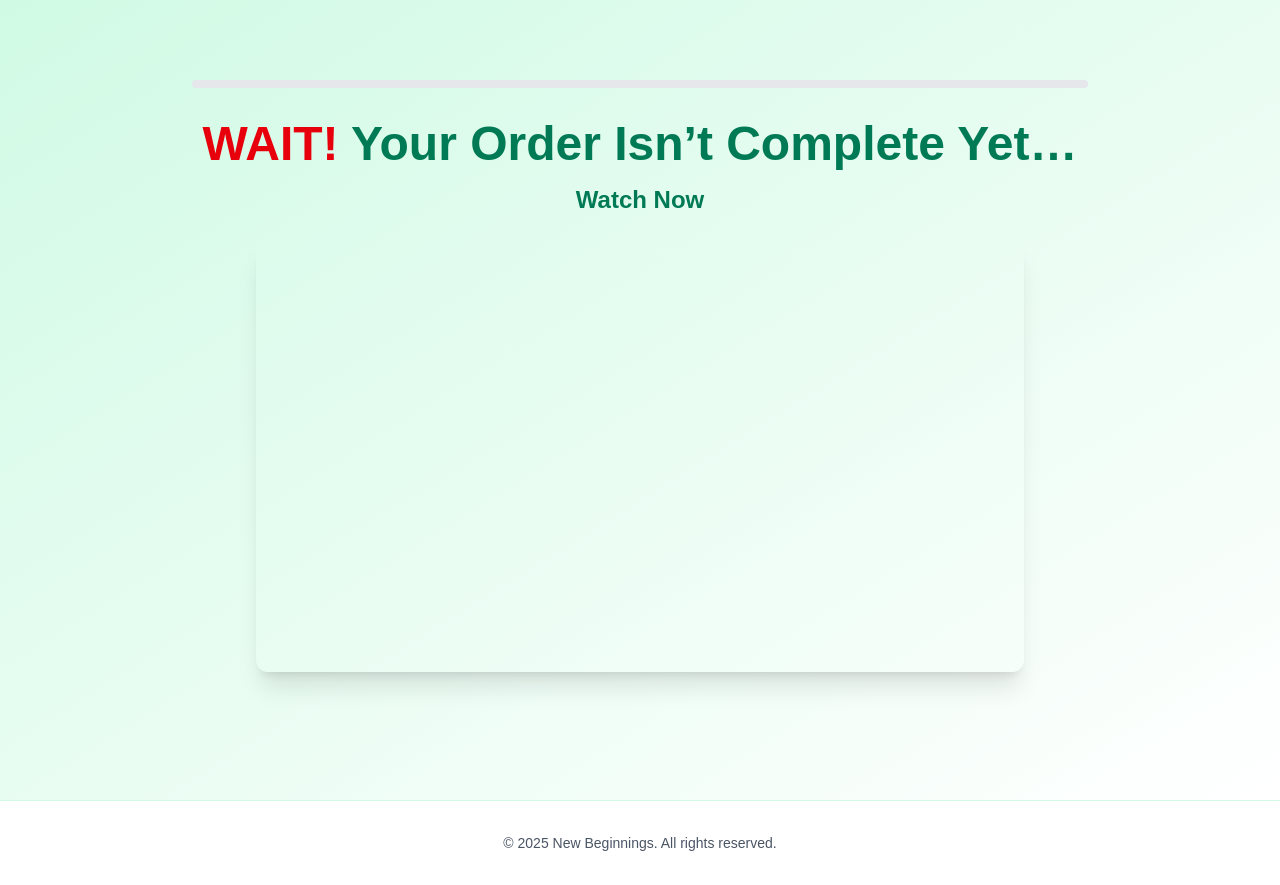
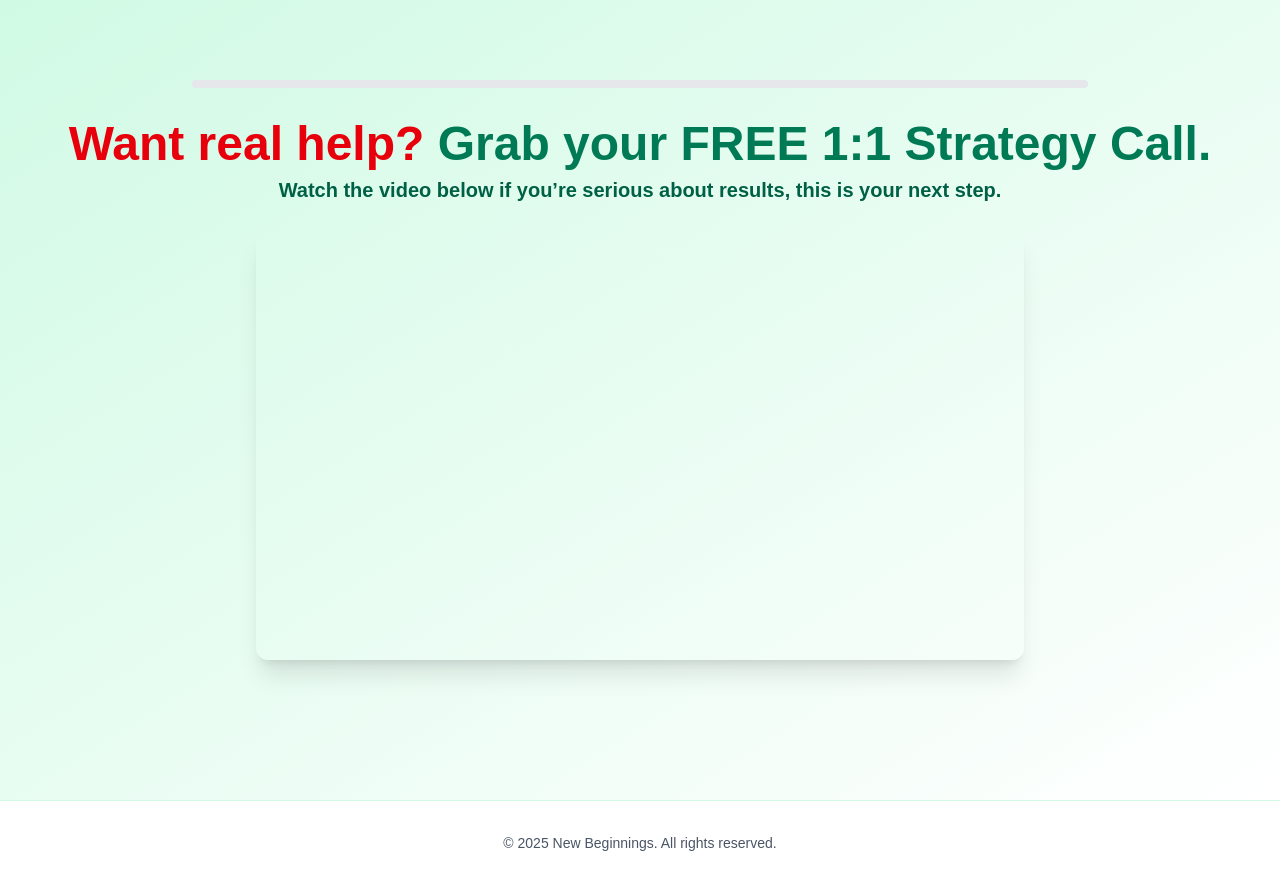
Before and after one commit to taylor-franco-91/mbr-next, a Next.js app: page /upsell in a window 1280 px wide. Built offline with nearby package versions, Linux system fonts and the light colour scheme.

Commit message:
copy(upsell): assertive headline/subhead — make the free 1:1 call feel must-have

```diff
--- a/app/upsell/page.jsx
+++ b/app/upsell/page.jsx
@@ -93,14 +93,17 @@ export default function UpsellPage() {
                 />
             </div>
 
-            {/* headline */}
-            <h2 className="text-4xl md:text-5xl font-extrabold mb-4">
-                <span className="text-red-600">WAIT!</span>{" "}
-                <span className="text-emerald-700">Your Order Isn’t Complete Yet…</span>
+            {/* headline — high intent */}
+            <h2 className="text-4xl md:text-5xl font-extrabold mb-2">
+                <span className="text-red-600">Want real help?</span>{" "}
+                <span className="text-emerald-700">Grab your FREE 1:1 Strategy Call.</span>
             </h2>
 
-            {/* subhead */}
-            <h3 className="text-2xl font-bold text-emerald-700 mb-6">Watch Now</h3>
+            {/* subhead — assertive next step */}
+            <h3 className="text-lg md:text-xl text-emerald-800 font-semibold mb-6">
+                Watch the video below if you’re serious about results, this is your next step.
+            </h3>
+
 
             {/* video created by YT API */}
             <div className="max-w-3xl mx-auto mb-8 rounded-xl overflow-hidden shadow-xl">
@@ -114,7 +117,7 @@ export default function UpsellPage() {
                     } max-w-3xl mx-auto bg-white p-6 rounded-2xl shadow-2xl border border-emerald-200`}
             >
                 <p className="text-lg text-gray-800 mb-4">
-                    You’re on the brink of elite health—don’t stop now! Accelerate your transformation
+                    You’re on the brink of elite health, don’t stop now! Accelerate your transformation
                     in the next 12 weeks with personalized 1:1 coaching tailored just for you.
                 </p>
                 <p className="text-emerald-700 font-semibold mb-6">
```
